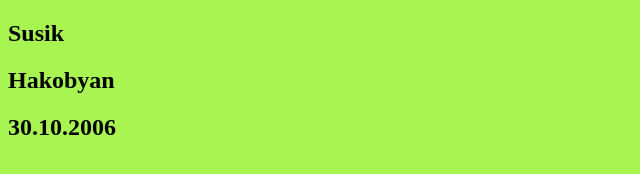
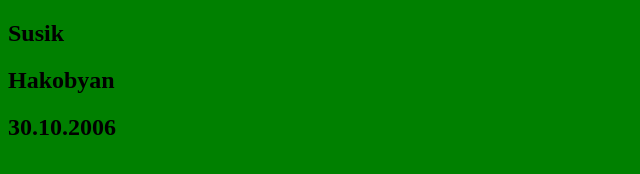
Before and after one commit to Susik45/New, a plain HTML site: page index.html in a window 1280 px wide. Shown: the whole page, without its empty margins (0-640 px from the left). Drawn offline with Linux system fonts and the light colour scheme.

Commit message:
Changed files

```diff
--- a/style.css
+++ b/style.css
@@ -4,5 +4,5 @@ h1{
 
 }
 body{
-    background-color:#a8f551;
+    background-color:green;
 }
```
